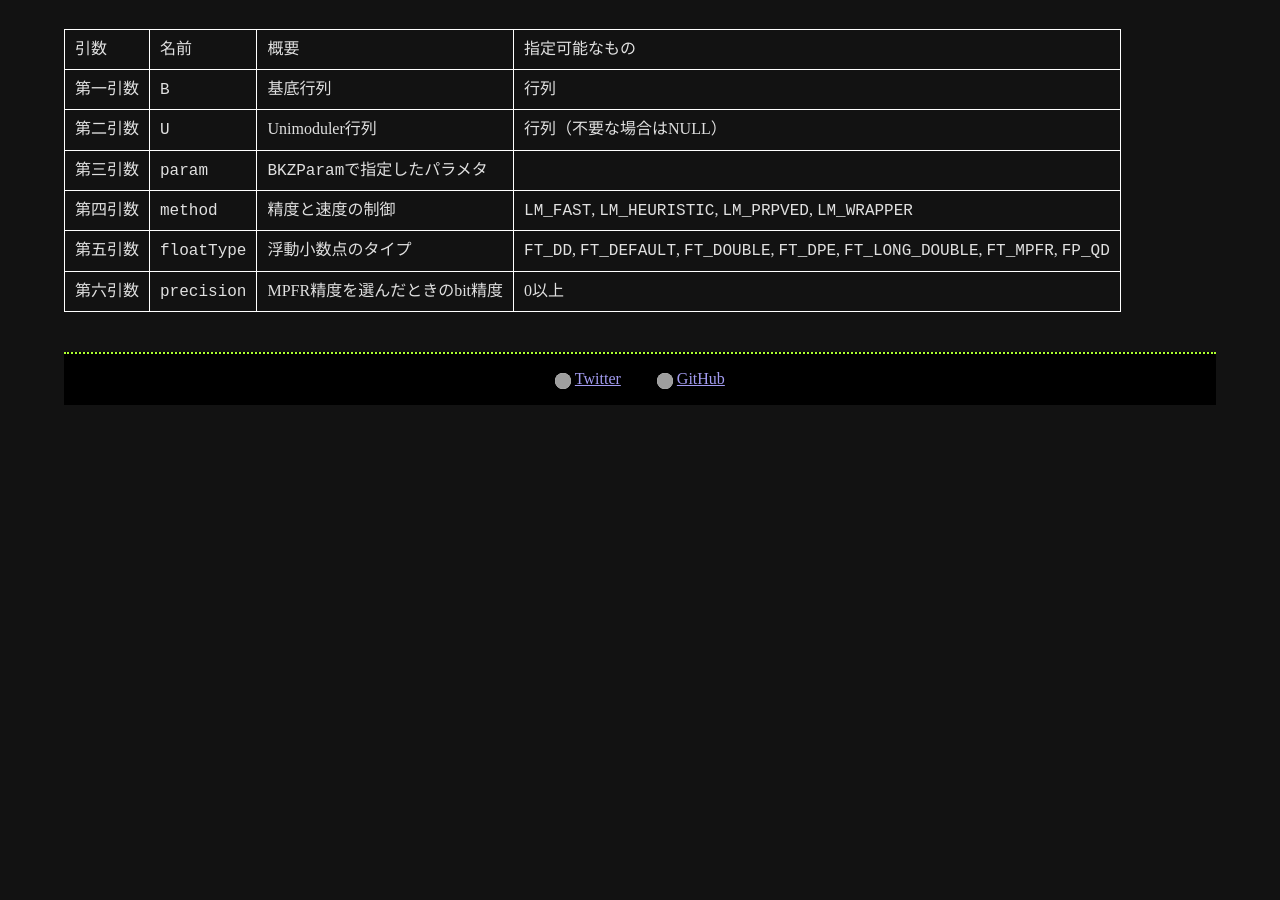
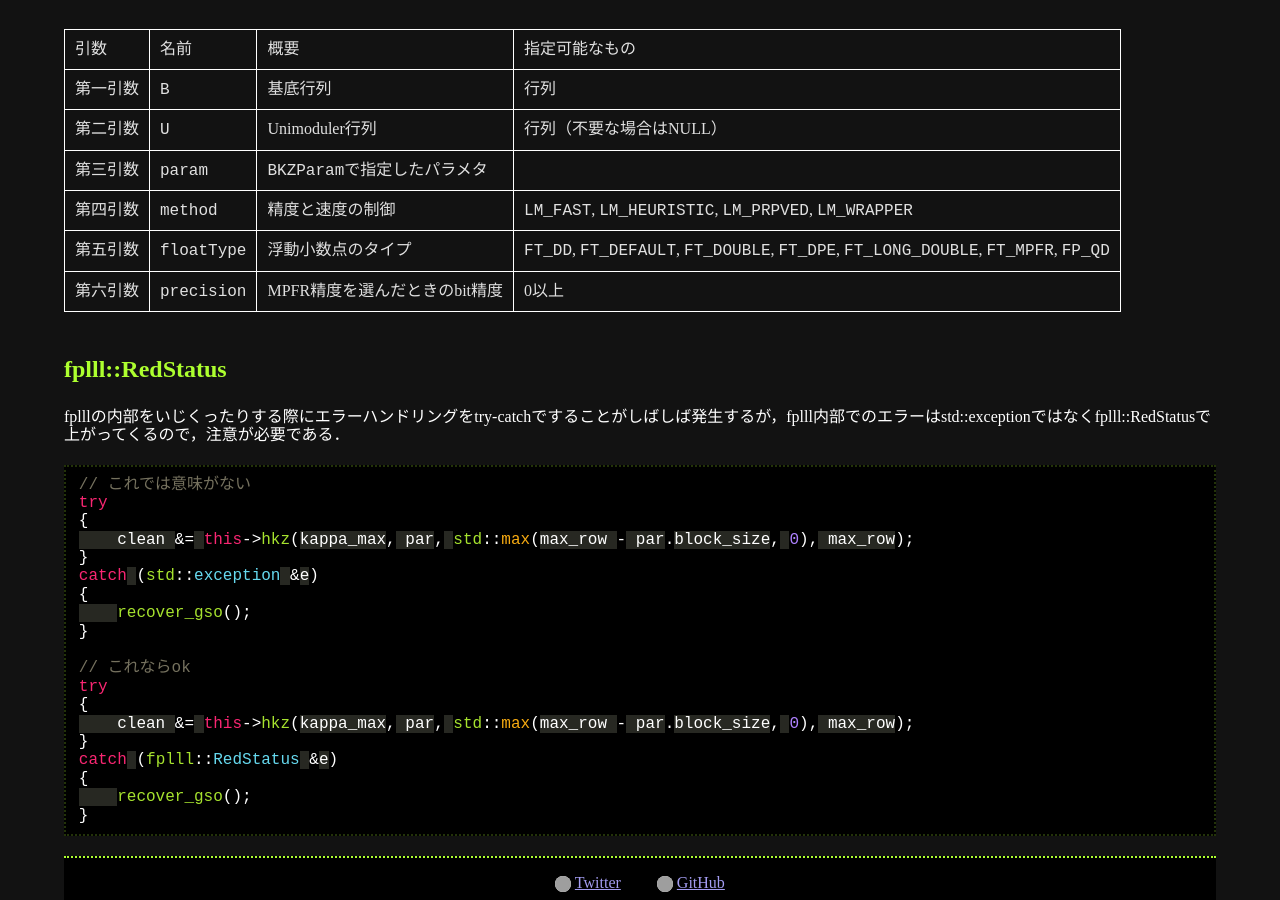
Before and after one commit to satoshin-des/SatoshinTechBlog, a Jekyll site: the page built from _posts/2026-10-23-fplll.html, in a window 1280 px wide and 900 px high, scrolled down 5382 px. Built offline with Jekyll 4.4.1, drawn with Linux system fonts in a browser that asks for light colours; before the commit the page ends 5787 px from its top, so only the background shows below that; grey boxes are pictures that could not be loaded.

Commit message:
Added new section to the article on foplll

```diff
--- a/_posts/2026-10-23-fplll.html
+++ b/_posts/2026-10-23-fplll.html
@@ -456,3 +456,33 @@ bkz_reductionの各引数と，そこに入る値は次のようになってい
     </tbody>
 </table>
 </div>
+
+<h2>fplll::RedStatus</h2>
+
+<p>
+    fplllの内部をいじくったりする際にエラーハンドリングをtry-catchですることがしばしば発生するが，fplll内部でのエラーはstd::exceptionではなくfplll::RedStatusで上がってくるので，注意が必要である．
+</p>
+
+<div class="code-space">
+{% highlight fplll %}
+// これでは意味がない
+try
+{
+    clean &= this->hkz(kappa_max, par, std::max(max_row - par.block_size, 0), max_row);
+}
+catch (std::exception &e)
+{
+    recover_gso();
+}
+
+// これならok
+try
+{
+    clean &= this->hkz(kappa_max, par, std::max(max_row - par.block_size, 0), max_row);
+}
+catch (fplll::RedStatus &e)
+{
+    recover_gso();
+}
+{% endhighlight %}
+</div>
```
